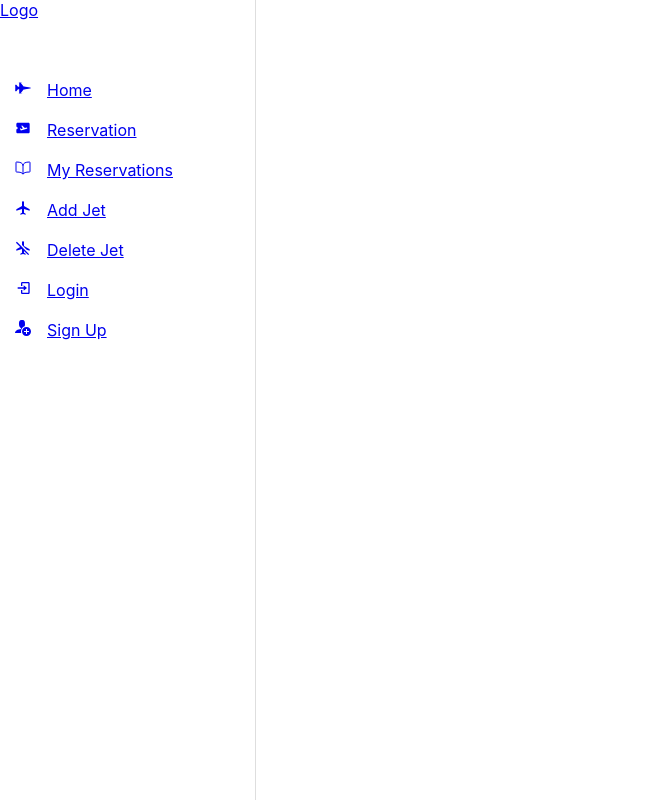
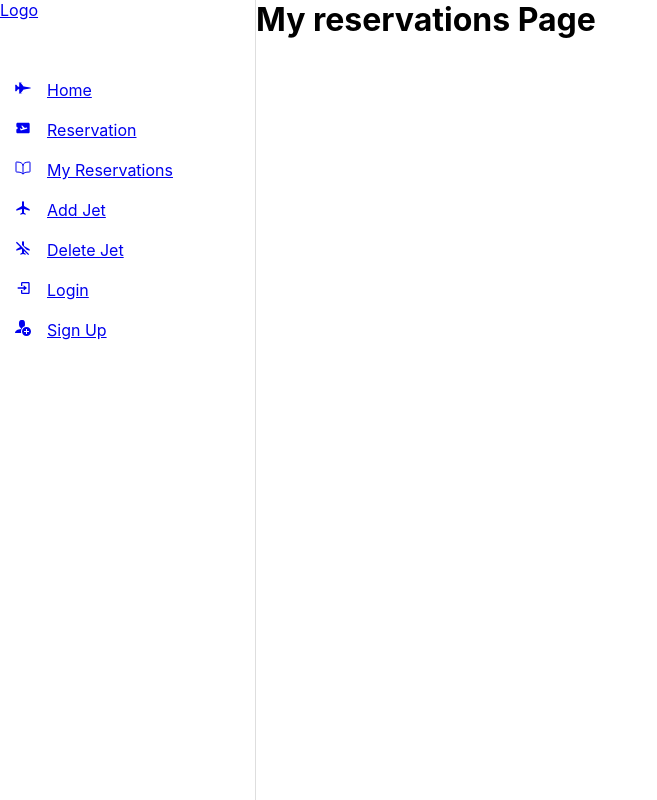
Before and after one commit to mikemtzp/Easy-Fly, a React (Create React App) app: page /myreservations in a window 1280 px wide. Shown: the whole page, without its empty margins (0-657 px from the left). Built offline with nearby package versions, Linux system fonts and the light colour scheme.

Commit message:
Add myReservation directory and file, add myreservation route to App and Nav

```diff
--- a/src/App.js
+++ b/src/App.js
@@ -5,6 +5,7 @@ import Main from './components/main/Main';
 import SignupForm from './components/SignupForm';
 import LoginForm from './components/LoginForm';
 import ReservationPage from './pages/reservation/ReservationPage';
+import MyReservation from './pages/myReservation/MyReservationPage';
 import './App.css';
 
 function App() {
@@ -13,9 +14,10 @@ function App() {
       <Nav />
       <Routes>
         <Route path="/" element={<Main />} />
-        <Route path="/reservation" element={<ReservationPage />} />
         <Route path="/signup" element={<SignupForm />} />
         <Route path="/login" element={<LoginForm />} />
+        <Route path="/reservation" element={<ReservationPage />} />
+        <Route path="/myreservations" element={<MyReservation />} />
       </Routes>
     </Router>
   );
--- a/src/components/nav/SidebarData.js
+++ b/src/components/nav/SidebarData.js
@@ -22,7 +22,7 @@ const SidebarData = [
   },
   {
     title: 'My Reservations',
-    path: '/myreserv',
+    path: '/myreservations',
     icon: <IoIcons.IoBookOutline />,
     cName: 'nav-text',
     key: 'myReserv',
--- /dev/null
+++ b/src/pages/myReservation/MyReservationPage.js
@@ -0,0 +1,11 @@
+import React from 'react';
+
+function MyReservation() {
+  return (
+    <>
+      <h1>My reservations Page</h1>
+    </>
+  );
+}
+
+export default MyReservation;
```
